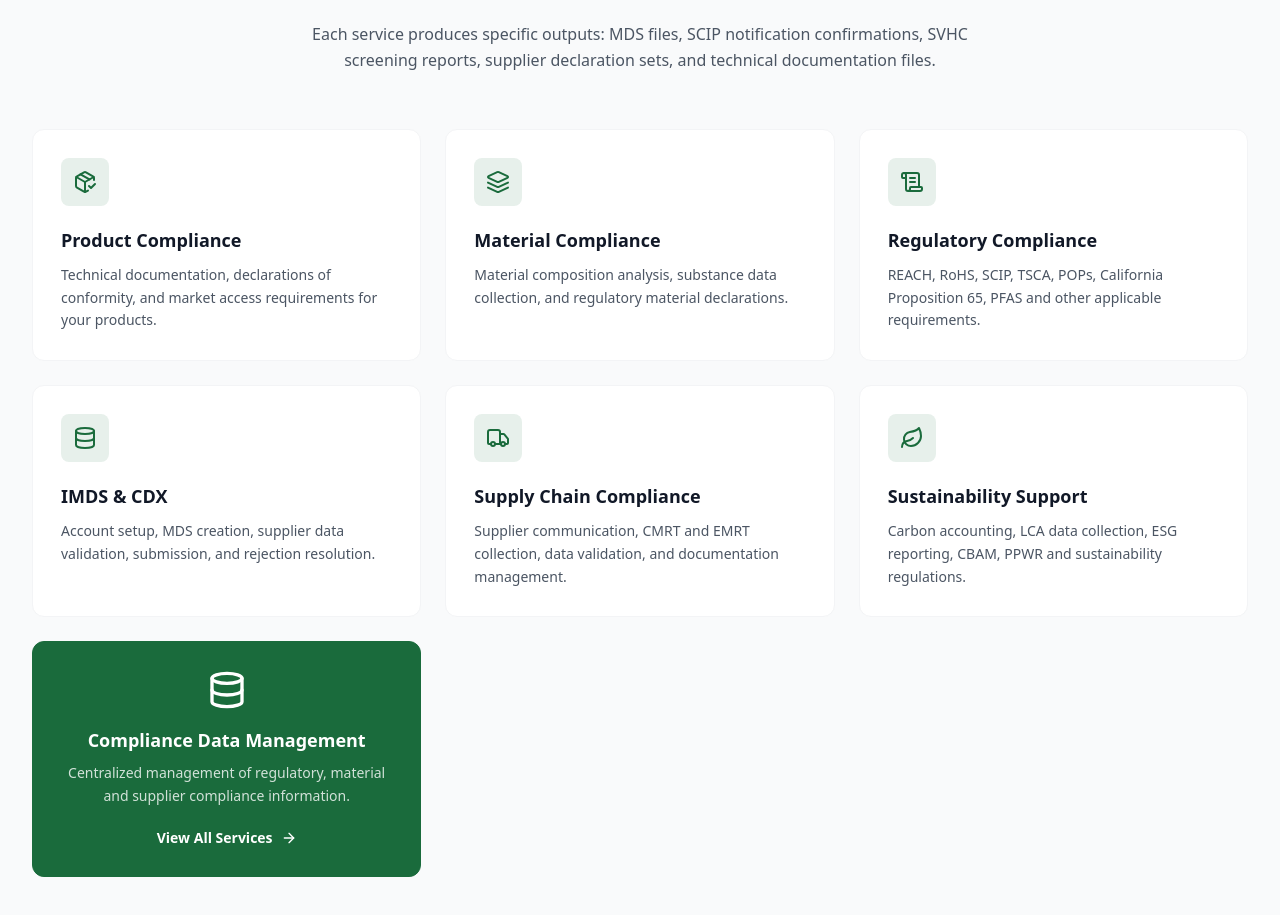
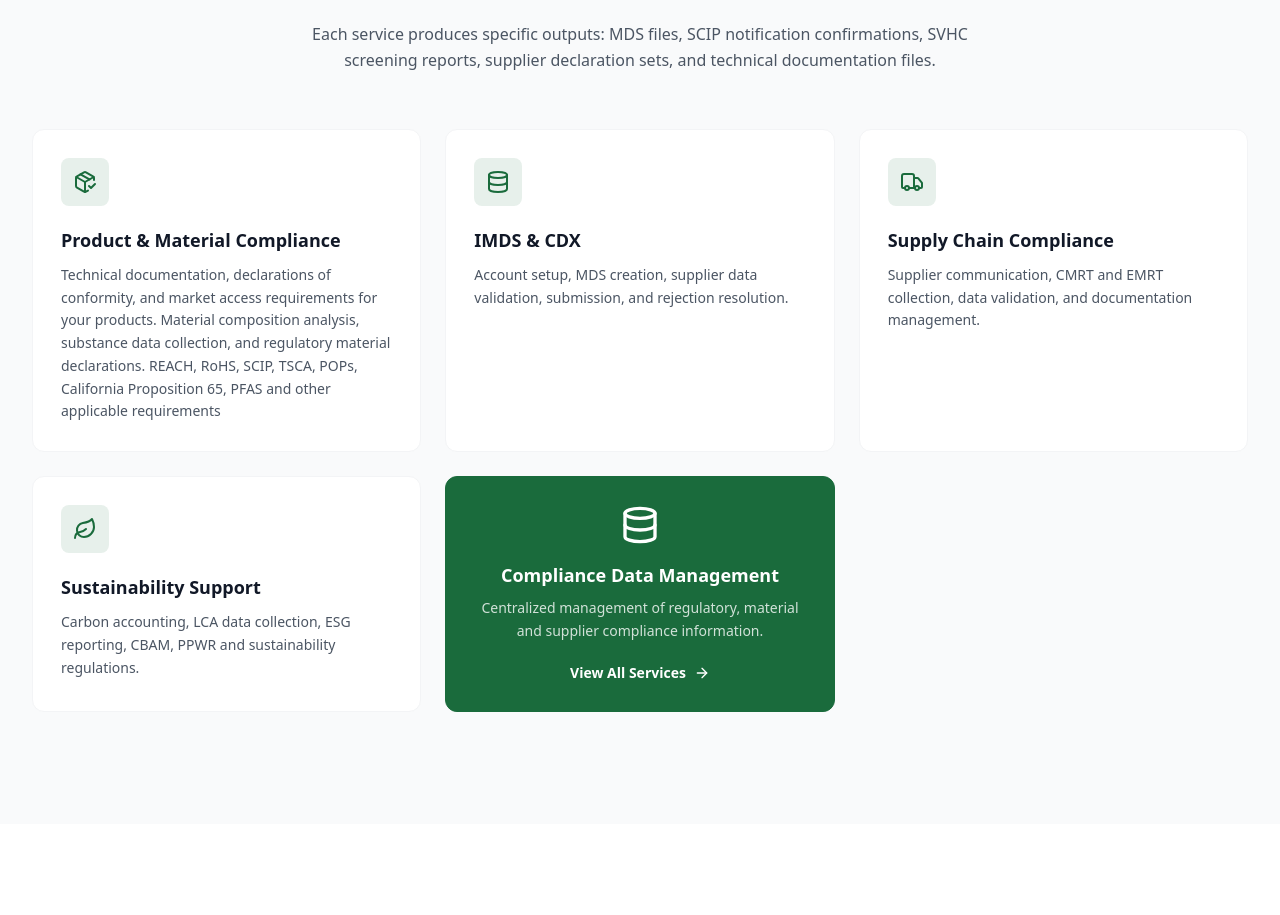
Before and after one commit to gscomply/Website-Gscomply, a React (Vite) app in the folder gs-comply-site/: page / in a window 1280 px wide. Shown: the part 2142-3057 px from the top of the page. Built offline with nearby package versions, Linux system fonts and the light colour scheme; no server answers.

Commit message:
Merge product and material compliance services
Consolidated compliance services into a single entry with a comprehensive description.

```diff
--- a/gs-comply-site/src/pages/Home.tsx
+++ b/gs-comply-site/src/pages/Home.tsx
@@ -46,9 +46,7 @@ const aboutHighlights = [
 ];
 
 const services = [
-  { icon: PackageCheck, title: 'Product Compliance', desc: 'Technical documentation, declarations of conformity, and market access requirements for your products.' },
-  { icon: Layers, title: 'Material Compliance', desc: 'Material composition analysis, substance data collection, and regulatory material declarations.' },
-  { icon: ScrollText, title: 'Regulatory Compliance', desc: 'REACH, RoHS, SCIP, TSCA, POPs, California Proposition 65, PFAS and other applicable requirements.' },
+  { icon: PackageCheck, title: 'Product & Material Compliance', desc: 'Technical documentation, declarations of conformity, and market access requirements for your products. Material composition analysis, substance data collection, and regulatory material declarations. REACH, RoHS, SCIP, TSCA, POPs, California Proposition 65, PFAS and other applicable requirements' },
   { icon: Database, title: 'IMDS & CDX', desc: 'Account setup, MDS creation, supplier data validation, submission, and rejection resolution.' },
   { icon: Truck, title: 'Supply Chain Compliance', desc: 'Supplier communication, CMRT and EMRT collection, data validation, and documentation management.' },
   { icon: Leaf, title: 'Sustainability Support', desc: 'Carbon accounting, LCA data collection, ESG reporting, CBAM, PPWR and sustainability regulations.' },
```
